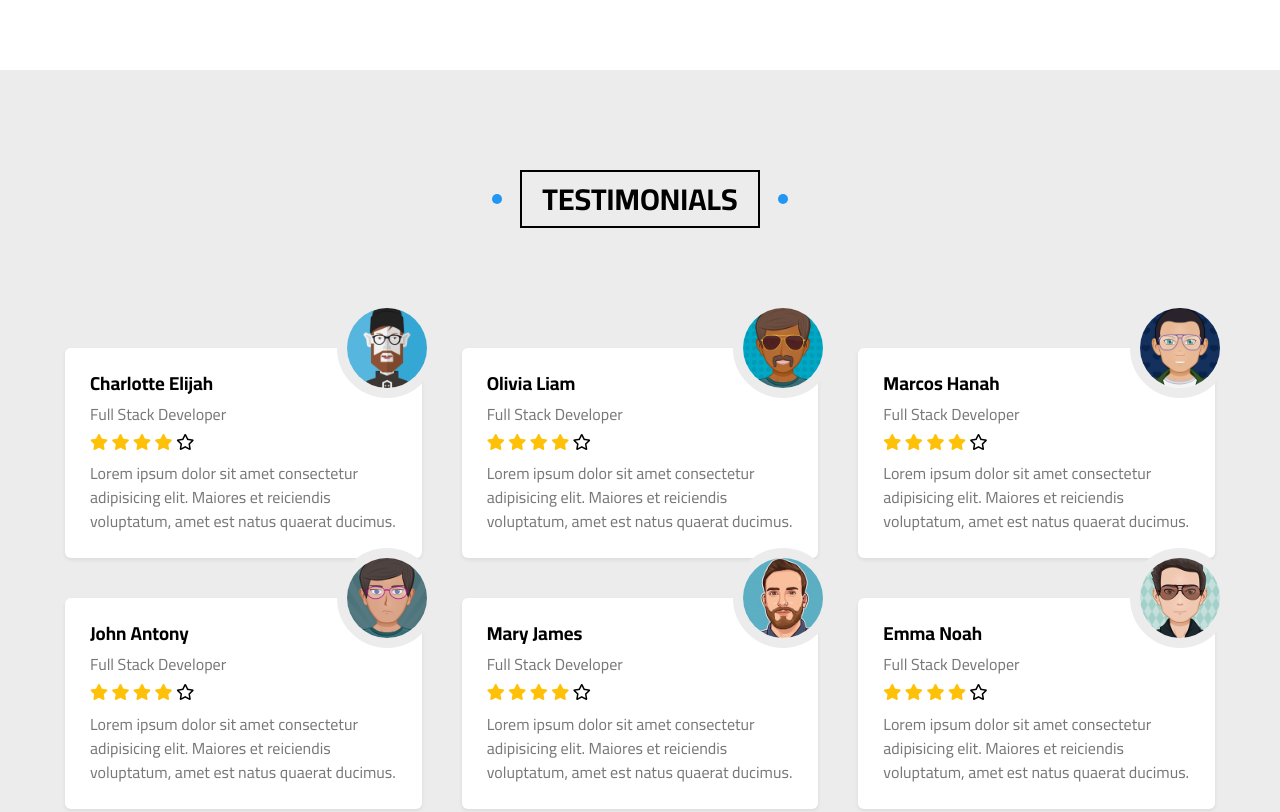
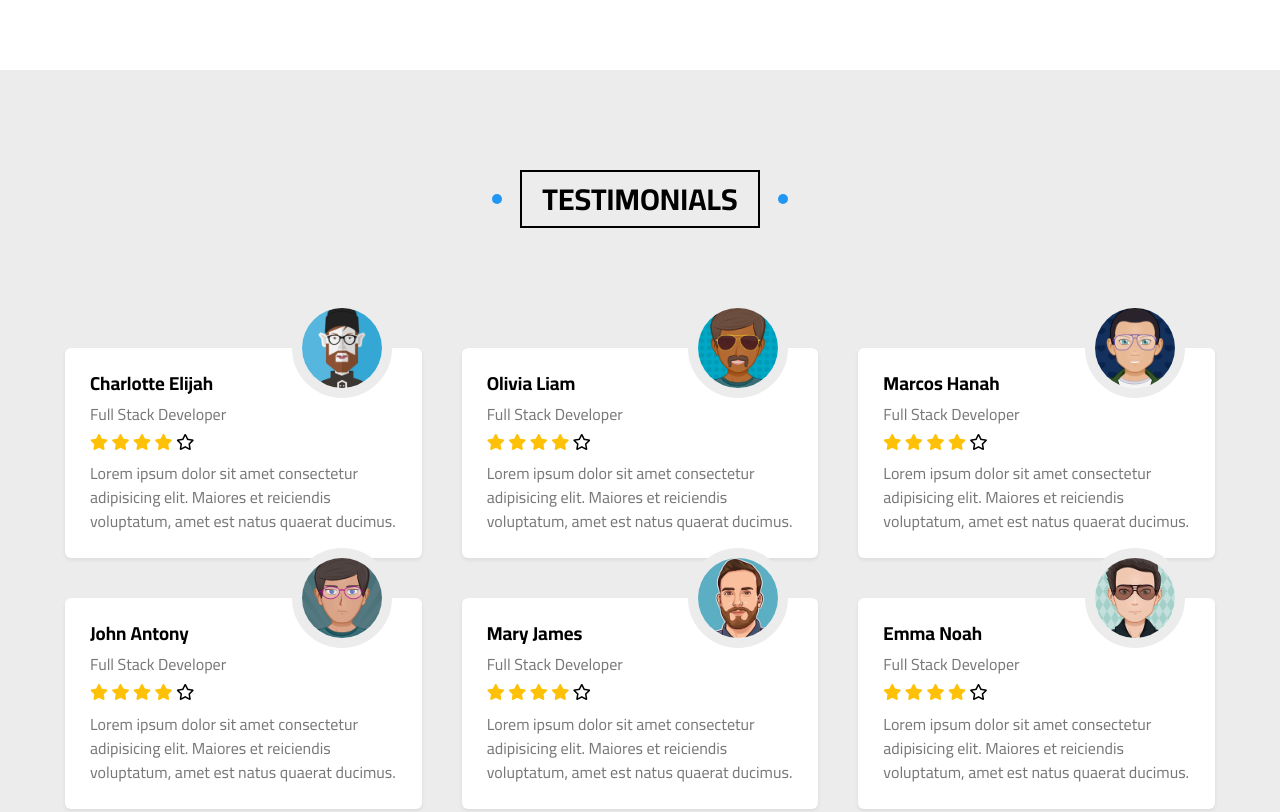
Before and after one commit to Samehadel/Themo, a plain HTML site: page index.html in a window 1280 px wide. Shown: the part 3951-4763 px from the top of the page. Drawn offline with Linux system fonts and the light colour scheme.

```diff
--- a/css/index.css
+++ b/css/index.css
@@ -661,7 +661,7 @@ header .mega-menu li a i {
 .testimonials .box img {
   position: absolute;
   top: -50px;
-  right: -15px;
+  right: 30px;
   height: 100px;
   width: 100px;
   border-radius: 50px;
```
